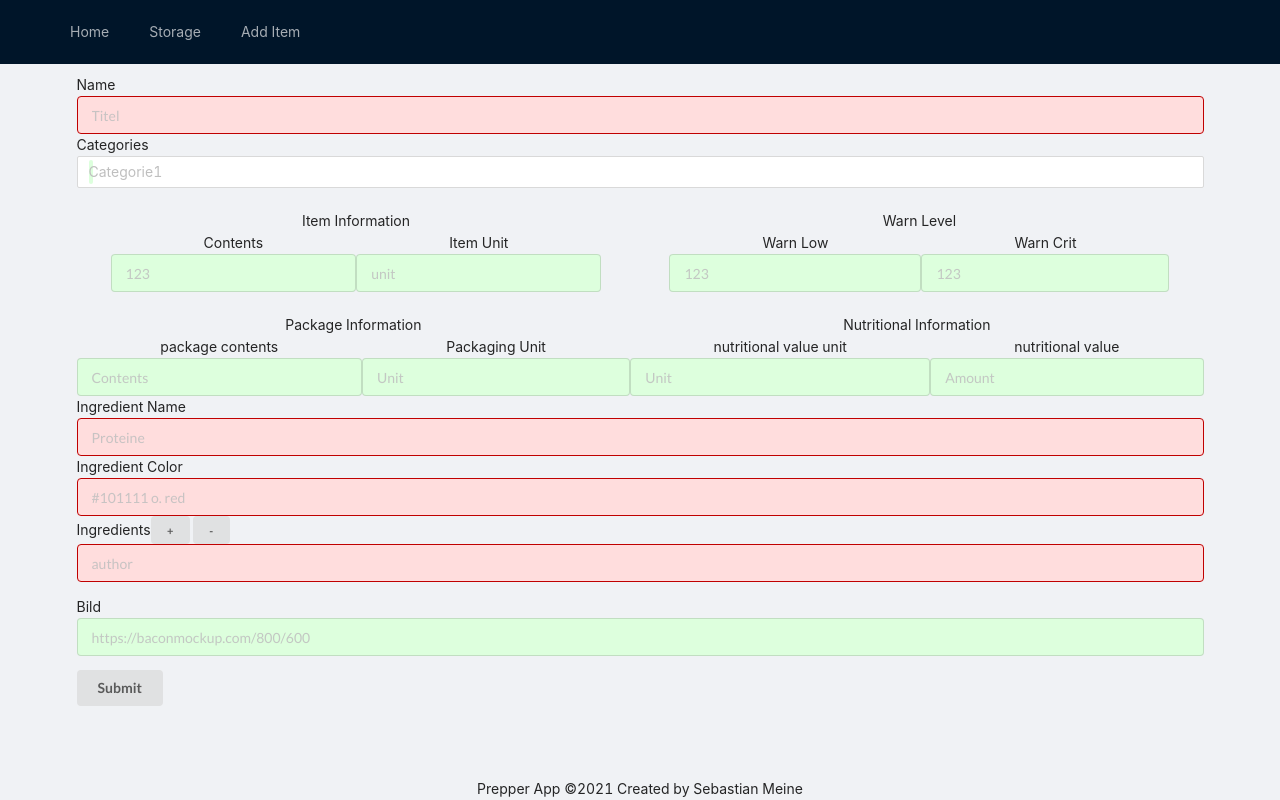
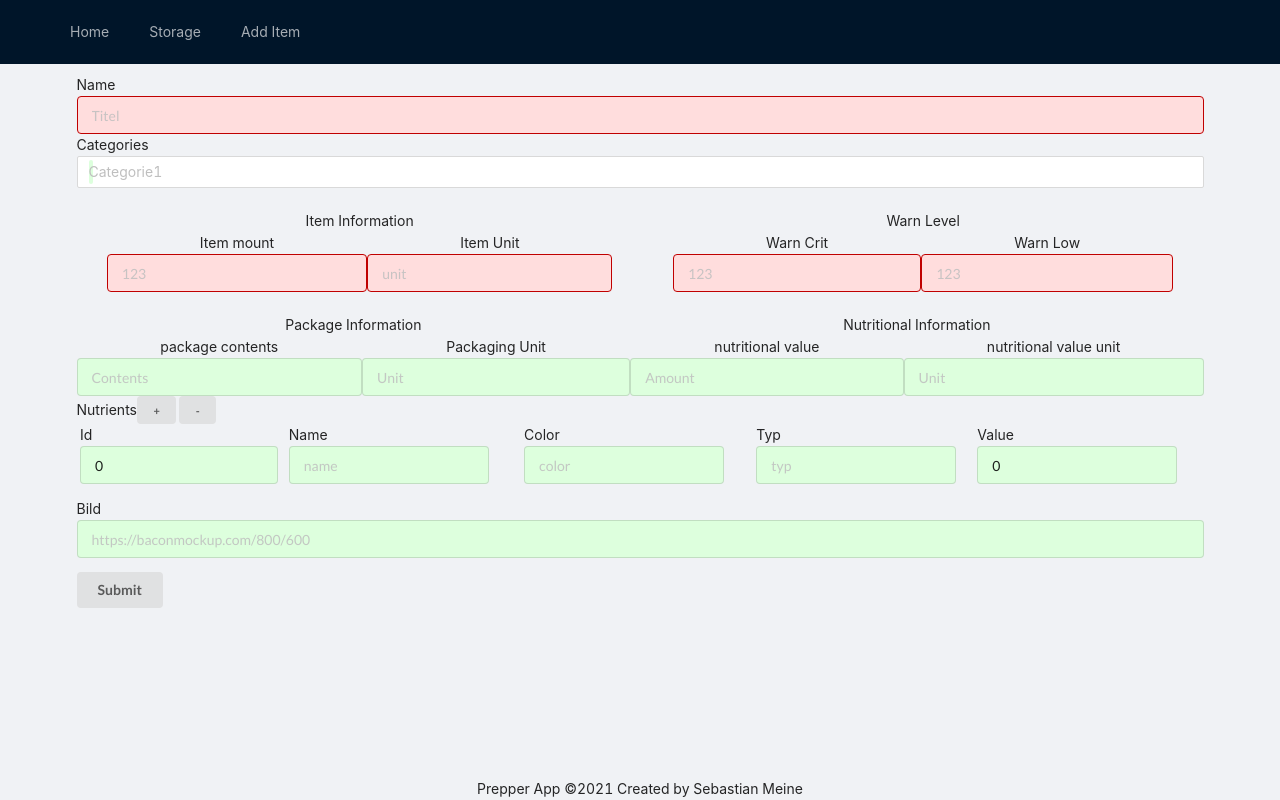
Before and after one commit to EsstBananeImEi/prepper-app, a React (Create React App) app: page /storedItems/new in a window 1280 px wide. Built offline with nearby package versions, Linux system fonts and the light colour scheme.

Commit message:
finished create Item

```diff
--- a/src/components/storage-components/storage-create-item/StorageCreateItem.module.css
+++ b/src/components/storage-components/storage-create-item/StorageCreateItem.module.css
@@ -14,3 +14,7 @@
   .bookForm input:required:invalid {
     border-color: #c00000;
   }
+
+  .ingredientInput {
+      max-width: 200px;
+  }
--- a/src/components/storage-components/storage-create-item/StorageCreateItem.tsx
+++ b/src/components/storage-components/storage-create-item/StorageCreateItem.tsx
@@ -1,17 +1,66 @@
 import React, { ReactElement, useState } from 'react'
 import { Form, Input, InputNumber, Button, Select } from 'antd';
 import css from './StorageCreateItem.module.css'
+import { NutrientValueModel, StorageModel } from '../StorageModel';
+import { storageApi } from '../../../hooks/StorageApi';
+import { useHistory } from 'react-router-dom';
 
 export default function StorageCreateItem(): ReactElement {
-    const [categories, setCategories] = useState<string[]>([])
+    const buildIngrientTypModel = () => ({ id: 0, name: '', color: '', values: { typ: '', value: 0, } })
+    const [id, setId] = useState<number>()
+    const [name, setName] = useState<string>()
+    const [amount, setAmount] = useState<number>()
+    const [lowestAmount, setLowestAmount] = useState<number>()
+    const [midAmount, setMidAmount] = useState<number>()
+    const [unit, setUnit] = useState<string>()
+    const [packageQuantity, setPackageQuantity] = useState<number>() // optional !!
+    const [packageUnit, setPackageUnit] = useState<string>() // optional !!
+    const [categories, setCategories] = useState<string[]>() // Optional !!
+    const [nutrientUnit, setNutrientUnit] = useState<string>() // Optional !!
+    const [nutrientAmount, setNutrientAmount] = useState<number>() // Optional !!
+    const [nutrients, setNutrients] = useState<NutrientValueModel[]>([buildIngrientTypModel()]) // Optional !!
+    const [icon, setIcon] = useState<string>('') // Optional !!
+    const history = useHistory()
 
-    const { Option } = Select;
-    const onSubmit = () => {
-        console.log('values');
+    const buildIngrientModel = () => ({ description: '', unit: nutrientUnit, amount: nutrientAmount, values: nutrients })
+
+    const getStorageItem = () => {
+        return { id, name, amount, lowestAmount, midAmount, unit, categories: categories, packageQuantity, packageUnit, nutrients: buildIngrientModel(), icon }
+    }
+
+    const onSubmit = (e: React.FormEvent) => {
+        e.preventDefault()
+        storageApi('POST', '/storedItems', onGoToList, getStorageItem())
     };
 
-    const test = (event: string[]) => {
+    const onGoToList = () => { history.push('/storedItems') }
+
+    const onChangeNutrient = (index: number, key: string, value: string) => {
+        setNutrients(currentThumbnails => {
+            const newNutrient = [...currentThumbnails]
+            newNutrient[index] = { ...newNutrient[index], [key]: value }
+            return newNutrient
+        })
+    }
+    const onChangeNutrientTypValues = (index: number, key: string, value: string) => {
+        setNutrients(currentThumbnails => {
+            const newNutrient = [...currentThumbnails]
+            newNutrient[index]['values'] = { ...newNutrient[index]['values'], [key]: value }
+            return newNutrient
+        })
+    }
+
+    const onSetCategories = (event: string[]) => {
         setCategories(event)
+    }
+
+    const onAddIngredient = () => setNutrients(currentIngredients => [...currentIngredients, buildIngrientTypModel()])
+    const onRemoveIngredient = () => {
+        setNutrients(currentIngredient => {
+            const newIngredient = [...currentIngredient]
+            newIngredient.length > 0 && newIngredient.pop()
+            return newIngredient
+        })
     }
 
     return (
@@ -19,10 +68,15 @@ export default function StorageCreateItem(): ReactElement {
 
             <form className={`ui form ${css.bookForm}`} onSubmit={onSubmit}>
                 <label>Name</label>
-                <input placeholder="Titel" required />
+                <input placeholder="Titel" required value={name} onChange={(e) => setName(e.target.value)} />
 
                 <label>Categories</label>
-                <Select mode="tags" style={{ width: '100%' }} value={categories} placeholder="Categorie1" onChange={(e) => test(e)}>
+                <Select
+                    mode="tags"
+                    style={{ width: '100%' }}
+                    value={categories}
+                    placeholder="Categorie1"
+                    onChange={(e) => onSetCategories(e)}>
                 </Select>
 
                 <div style={{
@@ -50,13 +104,13 @@ export default function StorageCreateItem(): ReactElement {
 
                                 <div>
 
-                                    <label>Contents</label>
-                                    <input placeholder="123" />
+                                    <label>Item mount</label>
+                                    <input required placeholder="123" value={amount} onChange={(e) => setAmount(Number(e.target.value))} />
                                 </div>
                                 <div>
 
                                     <label>Item Unit</label>
-                                    <input placeholder="unit" />
+                                    <input required placeholder="unit" value={unit} onChange={(e) => setUnit(e.target.value)} />
                                 </div>
                             </div>
                         </div>
@@ -70,13 +124,13 @@ export default function StorageCreateItem(): ReactElement {
 
                                 <div>
 
-                                    <label>Warn Low</label>
-                                    <input placeholder="123" />
+                                    <label>Warn Crit</label>
+                                    <input required placeholder="123" value={lowestAmount} onChange={(e) => setLowestAmount(Number(e.target.value))} />
                                 </div>
                                 <div>
 
-                                    <label>Warn Crit</label>
-                                    <input placeholder="123" />
+                                    <label>Warn Low</label>
+                                    <input required placeholder="123" value={midAmount} onChange={(e) => setMidAmount(Number(e.target.value))} />
                                 </div>
                             </div>
                         </div>
@@ -112,12 +166,12 @@ export default function StorageCreateItem(): ReactElement {
                                 <div>
 
                                     <label>package contents</label>
-                                    <input placeholder="Contents" />
+                                    <input placeholder="Contents" value={packageQuantity} onChange={(e) => setPackageQuantity(Number(e.target.value))} />
                                 </div>
                                 <div>
 
                                     <label>Packaging Unit</label>
-                                    <input placeholder="Unit" />
+                                    <input placeholder="Unit" value={packageUnit} onChange={(e) => setPackageUnit(e.target.value)} />
                                 </div>
                             </div>
                         </div>
@@ -131,13 +185,13 @@ export default function StorageCreateItem(): ReactElement {
 
                                 <div>
 
-                                    <label>nutritional value unit</label>
-                                    <input placeholder="Unit" />
+                                    <label>nutritional value</label>
+                                    <input placeholder="Amount" value={nutrientAmount} onChange={(e) => setNutrientAmount(Number(e.target.value))} />
                                 </div>
                                 <div>
 
-                                    <label>nutritional value</label>
-                                    <input placeholder="Amount" />
+                                    <label>nutritional value unit</label>
+                                    <input placeholder="Unit" value={nutrientUnit} onChange={(e) => setNutrientUnit(e.target.value)} />
                                 </div>
                             </div>
                         </div>
@@ -145,25 +199,52 @@ export default function StorageCreateItem(): ReactElement {
                     </div>
 
                 </div>
-                <label>Ingredient Name</label>
-                <input placeholder="Proteine" required />
-                <label>Ingredient Color</label>
-                <input placeholder="#101111 o. red" required />
-                <br />
+                <label>Nutrients</label>
+                <button onClick={onAddIngredient} className="ui mini button" type="button">+</button>
+                <button onClick={onRemoveIngredient} className="ui mini button" type="button">-</button>
+                <div>
 
-                <label>Ingredients</label>
-                <button className="ui mini button" type="button">+</button>
-                <button className="ui mini button" type="button">-</button>
-                <div className="fields">
-                    <div className="sixteen wide field">
-                        <input required placeholder="author" />
-                    </div>
+                    {nutrients.length > 0 &&
+                        nutrients.map((nutrient, index) =>
+                            <div key={index} className="fields">
+                                <div
+                                    style={{
+                                        display: 'flex',
+                                        flexDirection: 'row',
+                                        justifyContent: 'space-evenly',
+                                        width: '100%'
+                                    }}>
+                                    <div>
+                                        <label>Id</label>
+                                        <input className={css.ingredientInput} value={nutrient.id} placeholder="id" onChange={(e) => onChangeNutrient(index, 'id', e.target.value)} />
+                                    </div>
+                                    <div>
+                                        <label>Name</label>
+                                        <input className={css.ingredientInput} value={nutrient.name} placeholder="name" onChange={(e) => onChangeNutrient(index, 'name', e.target.value)} />
+                                    </div>
+                                    <div>
+                                        <label>Color</label>
+                                        <input className={css.ingredientInput} value={nutrient.color} placeholder="color" onChange={(e) => onChangeNutrient(index, 'color', e.target.value)} />
+                                    </div>
+                                    <div>
+                                        <label>Typ</label>
+                                        <input className={css.ingredientInput} value={nutrient.values.typ} placeholder="typ" onChange={(e) => onChangeNutrientTypValues(index, 'typ', e.target.value)} />
+                                    </div>
+                                    <div>
+                                        <label>Value</label>
+                                        <input className={css.ingredientInput} value={nutrient.values.value} placeholder="value" onChange={(e) => onChangeNutrientTypValues(index, 'value', e.target.value)} />
+                                    </div>
+                                </div>
+                            </div>
+
+                        )}
                 </div>
 
                 <label>Bild</label>
                 <div className="field">
-                    <input type='url' placeholder="https://baconmockup.com/800/600" />
+                    <input type='url' value={icon} placeholder="https://baconmockup.com/800/600" onChange={(e) => setIcon(e.target.value)} />
                 </div>
+
                 <button className="ui button">Submit</button>
             </form >
 
```
